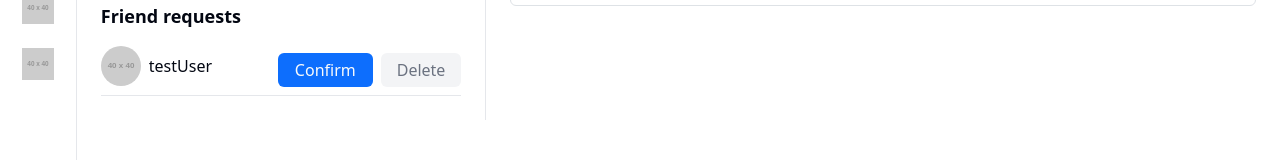
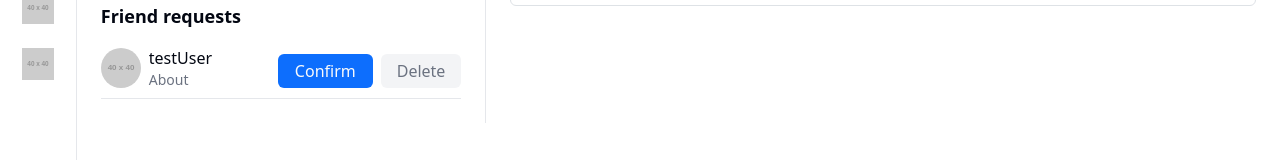
Before and after one commit to OshithRoshantha/Vibez-client, a React (Vite) app: page /Dashboard in a window 1280 px wide. Both pictures are taken after a click on the element 37 px from the left and 152 px from the top of the page. Shown: the part 200-360 px from the top of the page. Built offline with nearby package versions, Linux system fonts and the light colour scheme.

Commit message:
fix: add "About" label to user details in Friends component for clarity

```diff
--- a/src/Components/Friends.jsx
+++ b/src/Components/Friends.jsx
@@ -40,6 +40,7 @@ export default function Friends() {
                         <img src="https://placehold.co/40x40" className="rounded-full mr-2 w-55 h-55" />
                         <div>
                             <p className="font-medium">{user}</p>
+                            <p className="text-muted-foreground text-sm">About</p>
                         </div>
                     </div>
                     <div className='btn-container'>
@@ -57,6 +58,7 @@ export default function Friends() {
                         <img src="https://placehold.co/40x40" className="rounded-full mr-2" />
                         <div>
                             <p className="font-medium">{user}</p>
+                            <p className="text-muted-foreground text-sm">About</p>
                         </div>
                     </div>
                     <div className='btn-container'>
```
